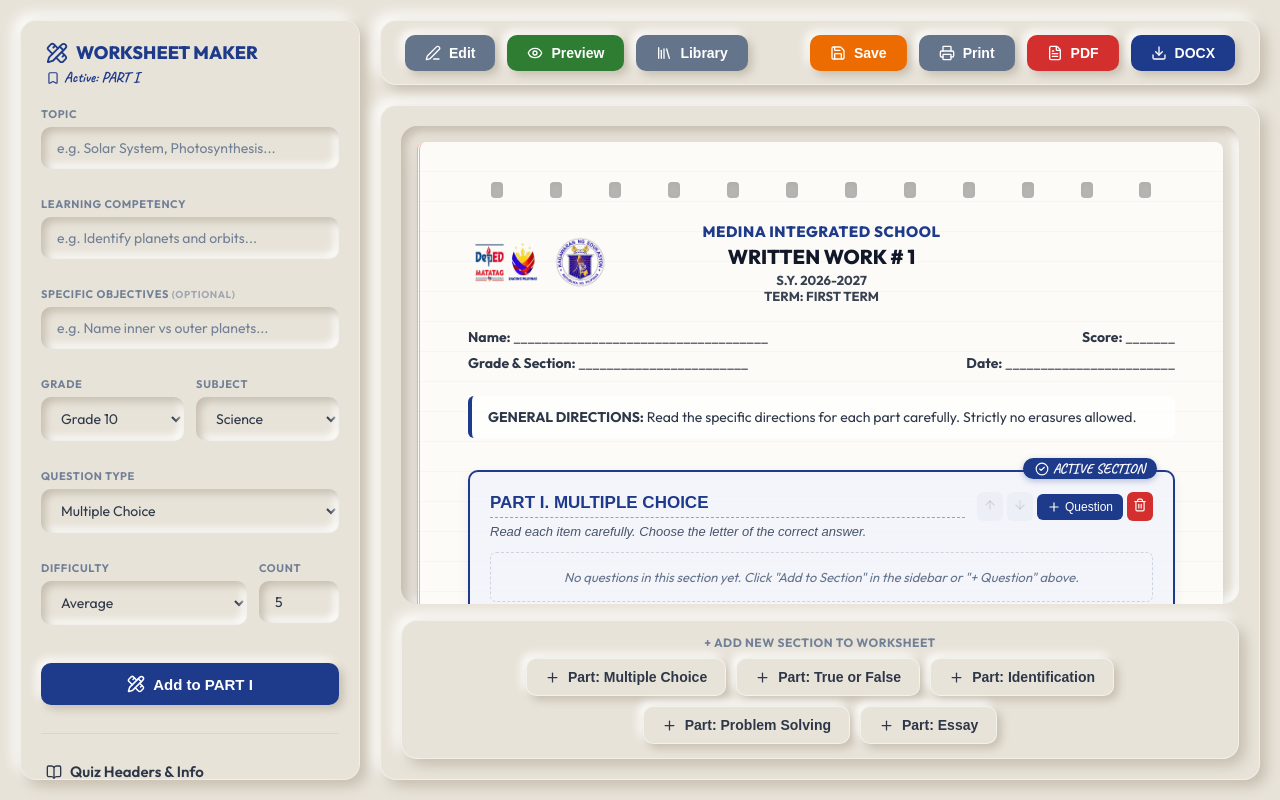
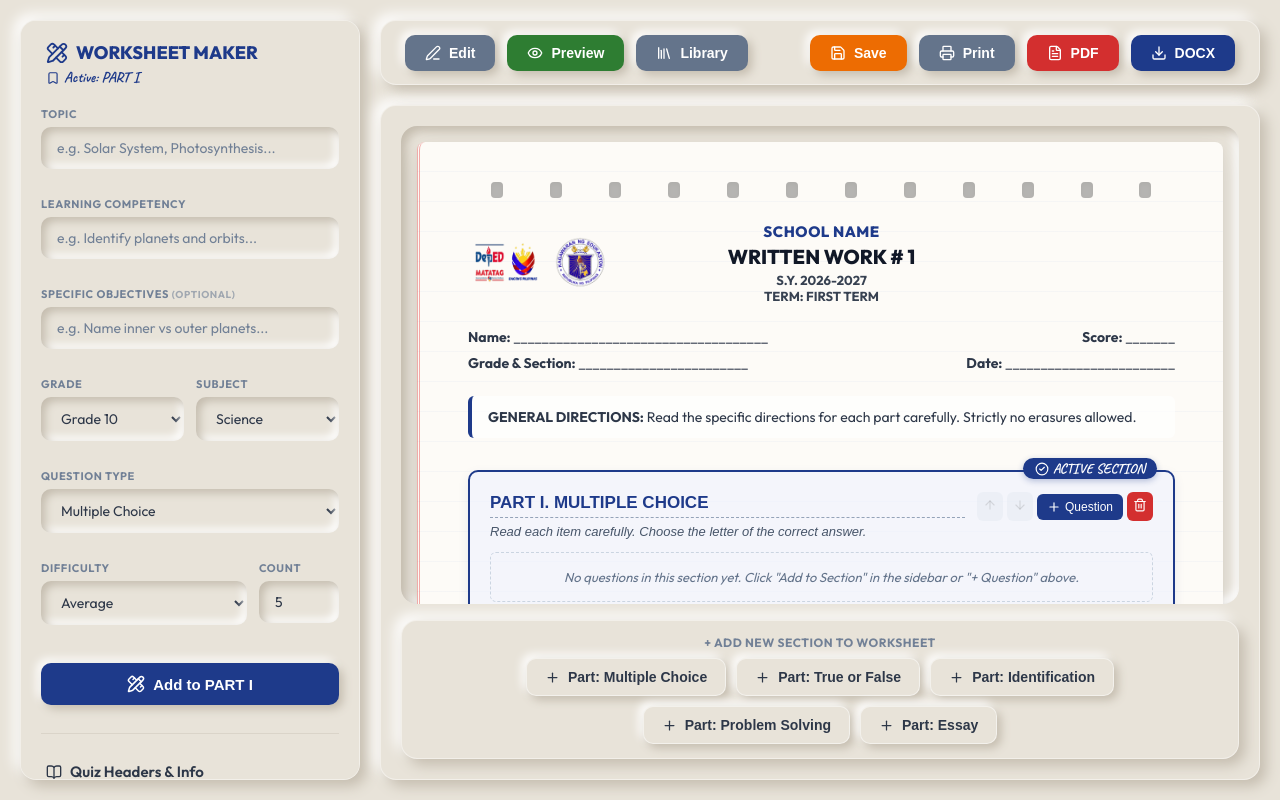
Before and after one commit to johnnavarro0928-sys/Worksheet_Maker, a Next.js app: page / in a window 1280 px wide. Built offline with nearby package versions, Linux system fonts and the light colour scheme.

Commit message:
fix: Set default school name to SCHOOL NAME in web preview

```diff
--- a/src/app/page.tsx
+++ b/src/app/page.tsx
@@ -440,7 +440,7 @@ export default function Home() {
                 {/* Center School Info & Title */}
                 <div style={{ textAlign: 'center' }}>
                   <div style={{ fontSize: '15px', fontWeight: '800', color: '#1E3A8A', textTransform: 'uppercase', letterSpacing: '0.5px' }}>
-                    {quizData.school || "MEDINA INTEGRATED SCHOOL"}
+                    {quizData.school || "SCHOOL NAME"}
                   </div>
                   <h1 style={{ fontSize: '20px', fontWeight: '800', color: '#111827', margin: '3px 0' }}>
                     {quizData.title}
```
